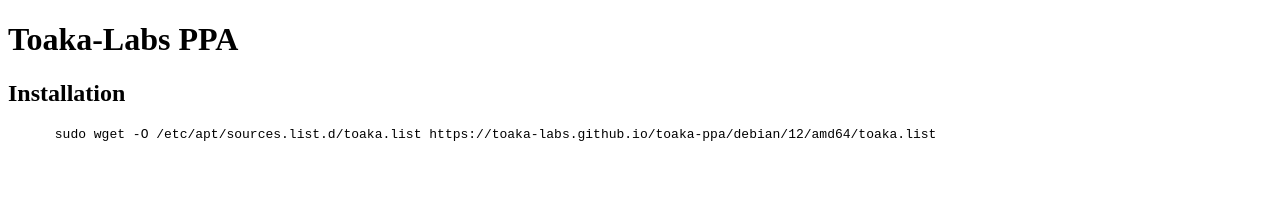
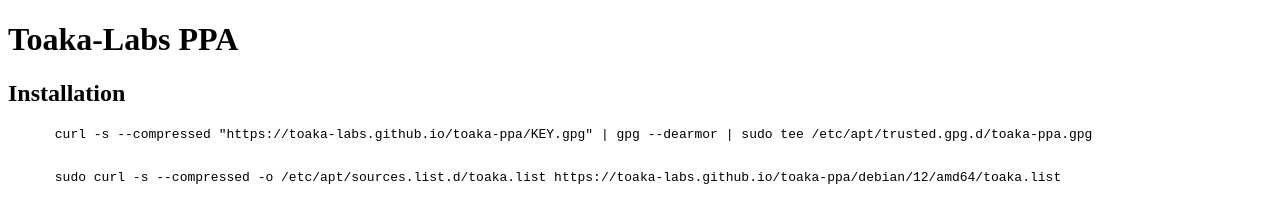
Before and after one commit to Toaka-Labs/toaka-ppa, a plain HTML site: page index.html in a window 1280 px wide. Drawn offline with Linux system fonts and the light colour scheme.

Commit message:
RMBA-3: moved gpg key to top level

```diff
--- a/index.html
+++ b/index.html
@@ -7,7 +7,10 @@
     <h1>Toaka-Labs PPA</h1>
     <h2>Installation</h2>
     <pre>
-      <code>sudo wget -O /etc/apt/sources.list.d/toaka.list https://toaka-labs.github.io/toaka-ppa/debian/12/amd64/toaka.list</code>
+      <code>curl -s --compressed "https://toaka-labs.github.io/toaka-ppa/KEY.gpg" | gpg --dearmor | sudo tee /etc/apt/trusted.gpg.d/toaka-ppa.gpg</code>
+    </pre>
+    <pre>
+      <code>sudo curl -s --compressed -o /etc/apt/sources.list.d/toaka.list https://toaka-labs.github.io/toaka-ppa/debian/12/amd64/toaka.list</code>
     </pre>
   </body>
 </html>
```
Also changed, not shown: 2 other files.
